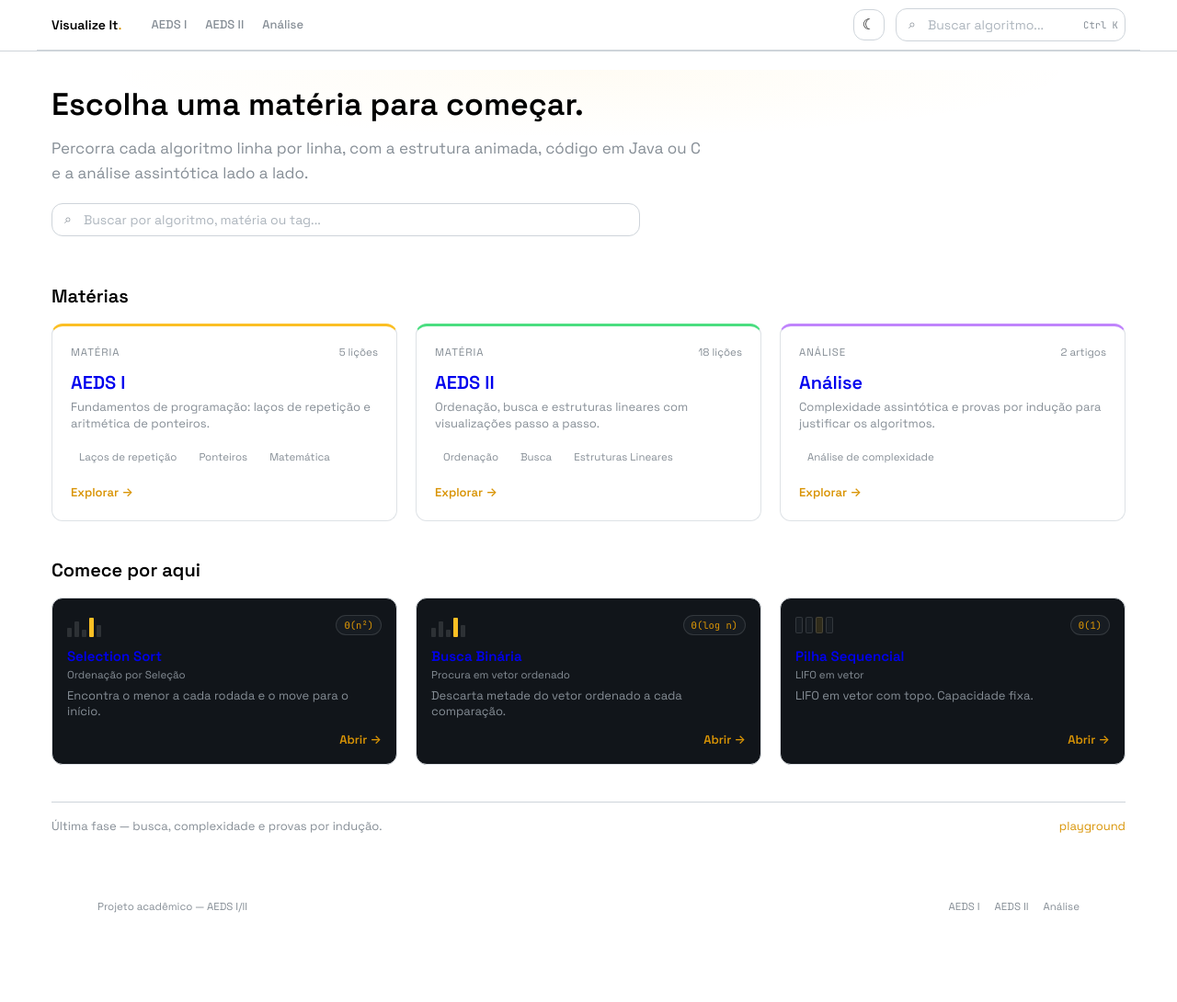
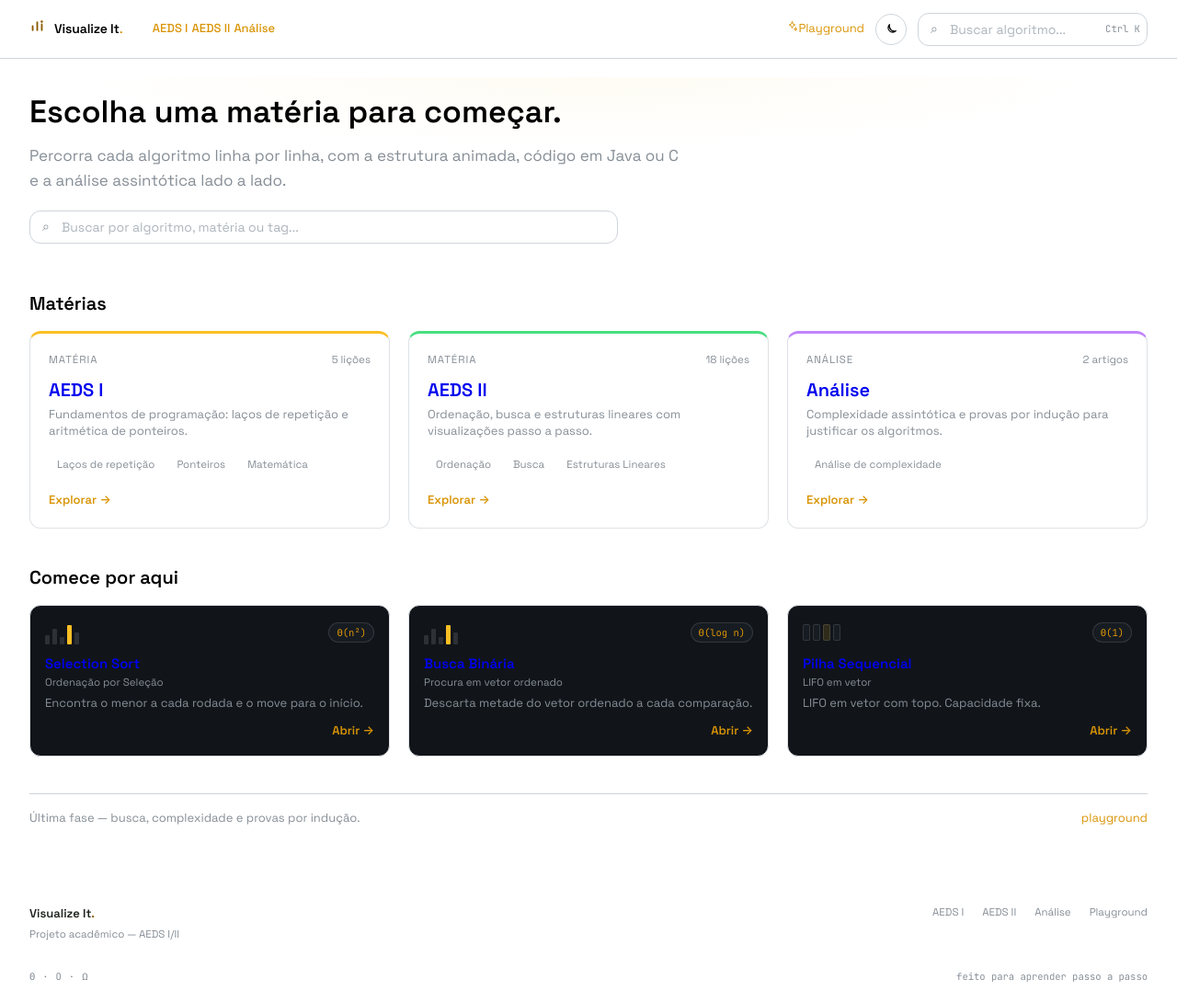
Before and after one commit to fernandoleitepagani/visualize_it, a React (Vite) app: page / in a window 1280 px wide. Shown: the whole page at 92% size. Before the commit the page ends 1012 px from the top, so only its background shows below. Built offline with nearby package versions, Linux system fonts and the light colour scheme.

Commit message:
refactor(shell): add brand mark, nav states and footer structure

```diff
--- a/src/components/AppFooter.tsx
+++ b/src/components/AppFooter.tsx
@@ -1,16 +1,22 @@
 import { Link } from 'react-router-dom';
 import { Anchor, Container, Group, Text } from '@mantine/core';
 import { subjects } from '@/content/subjects';
-import { font } from '@/theme';
+import { font, space } from '@/theme';
 
 export function AppFooter() {
   return (
-    <Container size={1100} px="md">
-      <Group justify="space-between" align="center" wrap="nowrap" gap="md">
-        <Text fz={font.tiny} c="dimmed">
-          Projeto acadêmico — AEDS I/II
-        </Text>
-        <Group gap="md" wrap="nowrap" visibleFrom="sm">
+    <Container size={1280} px={{ base: 'md', sm: 'lg', md: 'xl' }}>
+      <Group justify="space-between" align="flex-start" gap="lg" wrap="wrap">
+        <div>
+          <Text fz={font.small} fw={600} style={{ color: 'var(--viz-ink)' }}>
+            Visualize It<span style={{ color: 'var(--viz-accent)' }}>.</span>
+          </Text>
+          <Text fz={font.tiny} c="dimmed" mt={4}>
+            Projeto acadêmico — AEDS I/II
+          </Text>
+        </div>
+
+        <Group gap="lg" wrap="wrap">
           {subjects.map((subject) => (
             <Anchor
               key={subject.id}
@@ -19,11 +25,24 @@ export function AppFooter() {
               underline="never"
               fz={font.tiny}
               c="dimmed"
+              className="footer-link"
             >
               {subject.title}
             </Anchor>
           ))}
+          <Anchor component={Link} to="/playground" underline="never" fz={font.tiny} c="dimmed">
+            Playground
+          </Anchor>
         </Group>
+      </Group>
+
+      <Group justify="space-between" mt={space.lg} pt={space.md} gap="sm" wrap="wrap">
+        <Text fz={font.micro} c="dimmed" ff="monospace" style={{ letterSpacing: '0.08em' }}>
+          Θ · O · Ω
+        </Text>
+        <Text fz={font.micro} c="dimmed" ff="monospace">
+          feito para aprender passo a passo
+        </Text>
       </Group>
     </Container>
   );
--- a/src/components/AppHeader.tsx
+++ b/src/components/AppHeader.tsx
@@ -2,11 +2,28 @@ import { Link, useLocation } from 'react-router-dom';
 import { Anchor, Box, Burger, Container, Drawer, Group, Stack, Text } from '@mantine/core';
 import { useDisclosure, useMediaQuery } from '@mantine/hooks';
 import { allEntryLocations, getEntryPath, subjects } from '@/content/subjects';
-import { font } from '@/theme';
+import { font, space } from '@/theme';
 import { GlobalSearch } from './GlobalSearch';
+import { SparkIcon } from './icons';
 import { ThemeToggle } from './ThemeToggle';
 
 const DESKTOP_QUERY = '(min-width: 62em)';
+
+function BrandMark() {
+  return (
+    <Box className="brand-mark" aria-hidden>
+      <svg width="17" height="17" viewBox="0 0 24 24" fill="none">
+        <path
+          d="M5 18v-6M12 18V6M19 18v-9"
+          stroke="var(--viz-accent)"
+          strokeWidth="2.6"
+          strokeLinecap="round"
+        />
+        <circle cx="19" cy="5" r="1.8" fill="var(--viz-accent)" />
+      </svg>
+    </Box>
+  );
+}
 
 export function AppHeader() {
   const pathname = useLocation().pathname;
@@ -19,21 +36,38 @@ export function AppHeader() {
   const activeSubjectId = pathname.startsWith('/materias/')
     ? pathname.split('/')[2]
     : currentEntry?.subject.id;
+  const playgroundActive = pathname === '/playground';
 
   return (
-    <Container size={1200} h="100%" px="md" className="app-header-blur">
+    <Container
+      size={1280}
+      h="100%"
+      px={{ base: 'md', sm: 'lg', md: 'xl' }}
+      style={{ position: 'relative' }}
+    >
       <Group h="100%" justify="space-between" wrap="nowrap" gap="md">
         <Group gap="xl" wrap="nowrap" h="100%">
-          <Anchor component={Link} to="/" underline="never" c="inherit" fw={600} fz="sm">
-            Visualize It
-            <Text span c="amber">
-              .
-            </Text>
+          <Anchor
+            component={Link}
+            to="/"
+            underline="never"
+            c="inherit"
+            fw={600}
+            fz="sm"
+            style={{ display: 'inline-flex', alignItems: 'center', gap: 10, letterSpacing: '-0.01em' }}
+          >
+            <BrandMark />
+            <span>
+              Visualize It
+              <Text span c="amber">
+                .
+              </Text>
+            </span>
           </Anchor>
 
           {isDesktop ? (
             <Box component="nav" aria-label="Matérias">
-              <Group gap="lg" wrap="nowrap">
+              <Group gap={4} wrap="nowrap">
                 {subjects.map((subject) => {
                   const active = subject.id === activeSubjectId;
                   return (
@@ -42,9 +76,10 @@ export function AppHeader() {
                       component={Link}
                       to={`/materias/${subject.id}`}
                       underline="never"
+                      className="nav-link"
+                      data-active={active ? 'true' : undefined}
                       fz={font.small}
                       fw={active ? 600 : 500}
-                      c={active ? 'amber' : 'dimmed'}
                       aria-current={active ? 'page' : undefined}
                     >
                       {subject.title}
@@ -57,6 +92,20 @@ export function AppHeader() {
         </Group>
 
         <Group gap="sm" wrap="nowrap">
+          {isDesktop ? (
+            <Anchor
+              component={Link}
+              to="/playground"
+              underline="never"
+              className="nav-link"
+              data-active={playgroundActive ? 'true' : undefined}
+              fz={font.small}
+              aria-current={playgroundActive ? 'page' : undefined}
+            >
+              <SparkIcon size={13} />
+              Playground
+            </Anchor>
+          ) : null}
           <ThemeToggle />
           {isDesktop ? (
             <GlobalSearch trigger="input" shortcut />
@@ -81,9 +130,22 @@ export function AppHeader() {
         position="right"
         size="xs"
         closeButtonProps={{ 'aria-label': 'Fechar menu' }}
+        overlayProps={{ backgroundOpacity: 0.55, blur: 4 }}
+        styles={{
+          content: { background: 'var(--viz-panel)' },
+          header: { background: 'var(--viz-panel)' },
+        }}
       >
-        <Stack gap="sm">
-          <Anchor component={Link} to="/" onClick={drawer.close} underline="never" c="dimmed">
+        <Stack gap={6}>
+          <Anchor
+            component={Link}
+            to="/"
+            onClick={drawer.close}
+            underline="never"
+            className="nav-link"
+            data-active={pathname === '/' ? 'true' : undefined}
+            h={38}
+          >
             Início
           </Anchor>
           {subjects.map((subject) => (
@@ -93,13 +155,30 @@ export function AppHeader() {
               to={`/materias/${subject.id}`}
               onClick={drawer.close}
               underline="never"
-              c={subject.id === activeSubjectId ? 'amber' : 'dimmed'}
+              className="nav-link"
+              data-active={subject.id === activeSubjectId ? 'true' : undefined}
               fw={subject.id === activeSubjectId ? 600 : 400}
+              h={38}
             >
               {subject.title}
             </Anchor>
           ))}
+          <Anchor
+            component={Link}
+            to="/playground"
+            onClick={drawer.close}
+            underline="never"
+            className="nav-link"
+            data-active={playgroundActive ? 'true' : undefined}
+            h={38}
+          >
+            <SparkIcon size={14} />
+            Playground
+          </Anchor>
         </Stack>
+        <Text fz={font.tiny} c="dimmed" mt={space.xl} ff="monospace">
+          AEDS I/II · Java & C
+        </Text>
       </Drawer>
     </Container>
   );
--- a/src/components/Layout.tsx
+++ b/src/components/Layout.tsx
@@ -1,13 +1,12 @@
 import type { ReactNode } from 'react';
 import { Anchor, AppShell, Box, Container } from '@mantine/core';
-import { palette } from '@/theme';
 import { AppFooter } from './AppFooter';
 import { AppHeader } from './AppHeader';
 
 /** Page shell: fixed header, readable width, skip link and footer at the end. */
 export function Layout({ children }: { children: ReactNode }) {
   return (
-    <AppShell header={{ height: 56 }} padding={0}>
+    <AppShell header={{ height: 64 }} padding={0}>
       <AppShell.Header className="app-header-blur">
         <AppHeader />
       </AppShell.Header>
@@ -18,21 +17,22 @@ export function Layout({ children }: { children: ReactNode }) {
         style={{
           display: 'flex',
           flexDirection: 'column',
-          minHeight: 'calc(100vh - 56px)',
+          minHeight: 'calc(100vh - 64px)',
         }}
       >
         <Anchor href="#conteudo" className="skip-link">
           Pular para o conteúdo
         </Anchor>
         <Container
-          size={1200}
-          px="md"
-          py="lg"
+          size={1280}
+          px={{ base: 'md', sm: 'lg', md: 'xl' }}
+          pt={{ base: 'md', sm: 'lg' }}
+          pb="xl"
           style={{ flex: 1, width: '100%', minWidth: 0 }}
         >
           {children}
         </Container>
-        <Box component="footer" mt="xl" py="md" style={{ borderTop: `1px solid ${palette.line}` }}>
+        <Box component="footer" className="app-footer" mt="xl" py="lg">
           <AppFooter />
         </Box>
       </AppShell.Main>
--- a/src/components/ThemeToggle.tsx
+++ b/src/components/ThemeToggle.tsx
@@ -1,4 +1,5 @@
 import { ActionIcon, Tooltip, useComputedColorScheme, useMantineColorScheme } from '@mantine/core';
+import { MoonIcon, SunIcon } from './icons';
 
 /** Switches between the light and dark color schemes. */
 export function ThemeToggle() {
@@ -12,10 +13,11 @@ export function ThemeToggle() {
       <ActionIcon
         variant="default"
         size="lg"
+        radius="xl"
         aria-label={`Mudar para ${label}`}
         onClick={() => setColorScheme(next)}
       >
-        {scheme === 'dark' ? '☀' : '☾'}
+        {scheme === 'dark' ? <SunIcon size={16} /> : <MoonIcon size={16} />}
       </ActionIcon>
     </Tooltip>
   );
```
